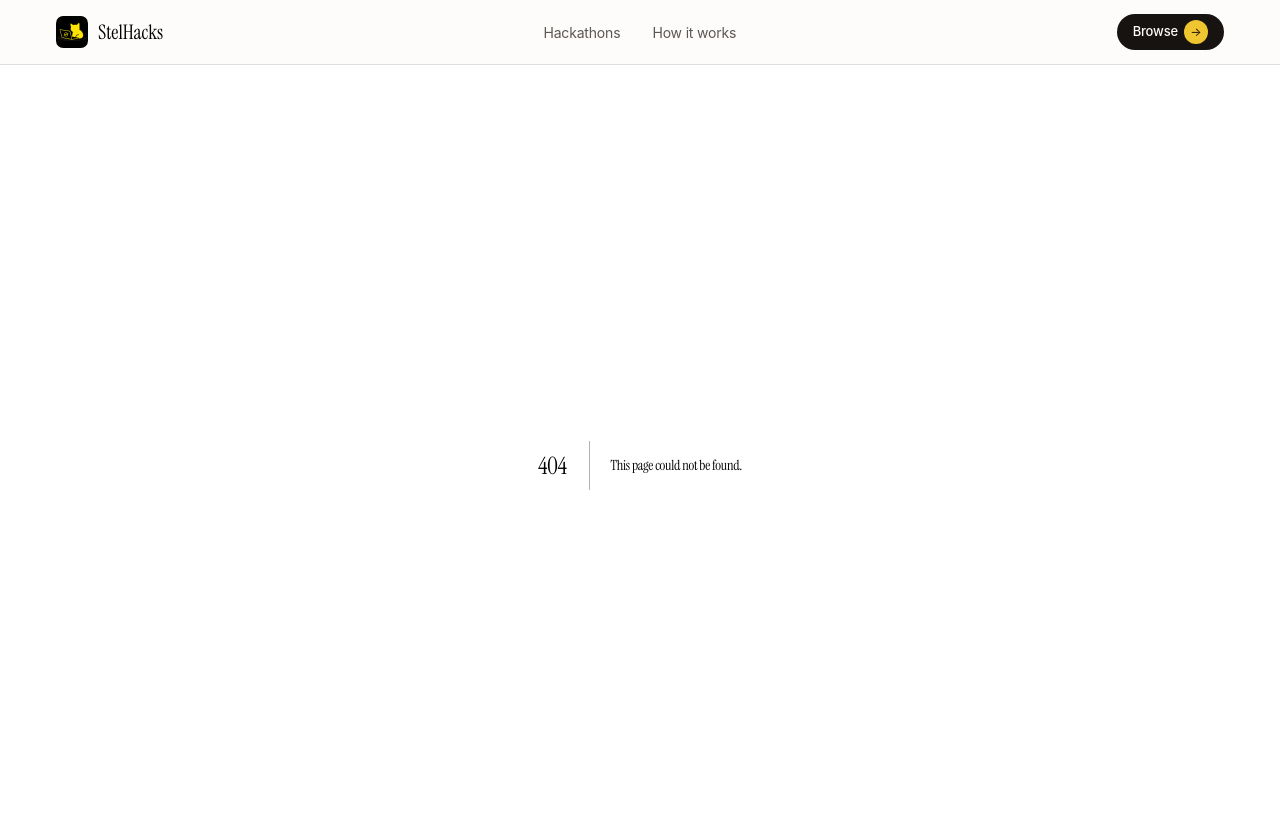
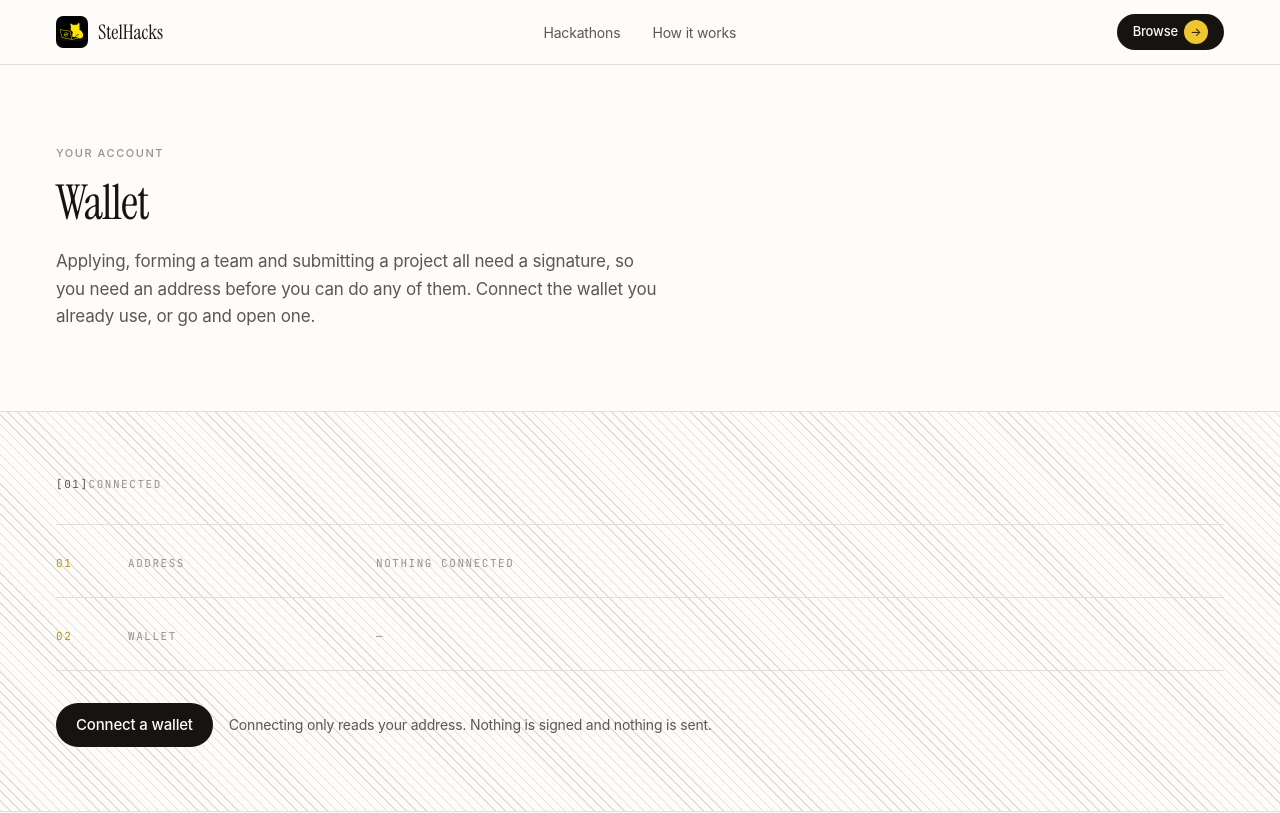
Before and after one commit to emirykl/StelHacks, a Next.js app in the folder frontend/: page /account in a window 1280 px wide. Before the commit this address had no page. Shown: the top 813 px of the page. Built offline with nearby package versions, Linux system fonts and the light colour scheme.

Commit message:
Connect a wallet, and say plainly that connecting proves nothing

```diff
--- /dev/null
+++ b/frontend/app/account/page.tsx
@@ -0,0 +1,98 @@
+"use client";
+
+import { useState } from "react";
+
+import { Button, Eyebrow, Measure } from "../components/primitives";
+import { SpecLabel, SpecRow, SpecRows, SpecValue } from "../components/spec";
+import { connect, type Connection } from "../../lib/wallet";
+
+/**
+ * Where somebody attaches an address to themselves.
+ *
+ * Connecting and proving are two different things and the page keeps them
+ * apart. Connecting tells this page an address, which proves nothing: a page
+ * can be handed any string. Proving is a signature over a challenge the server
+ * issued, and only that is allowed to create the link every profile and
+ * earnings total in the product reads.
+ *
+ * So this page can show you an address today and cannot claim it is yours. The
+ * proof step waits on sign in, because a challenge has to be issued to
+ * somebody.
+ */
+
+export default function Account() {
+  const [wallet, setWallet] = useState<Connection | null>(null);
+  const [refused, setRefused] = useState<string | null>(null);
+  const [asking, setAsking] = useState(false);
+
+  async function pick() {
+    setAsking(true);
+    setRefused(null);
+
+    try {
+      setWallet(await connect());
+    } catch (error) {
+      /* Closing the picker is the ordinary way to change your mind, not a
+         failure worth a red message. Anything else is worth saying. */
+      const said = error instanceof Error ? error.message : String(error);
+      setRefused(said.includes("chosen") || said.includes("closed") ? null : said);
+    } finally {
+      setAsking(false);
+    }
+  }
+
+  return (
+    <main className="flex-1">
+      <section className="border-b border-rule">
+        <Measure wide className="py-16 sm:py-20">
+          <Eyebrow>Your account</Eyebrow>
+
+          <h1 className="mt-4 text-[clamp(2rem,4.5vw,3rem)]">Wallet</h1>
+
+          <p className="mt-5 max-w-[38rem] text-[1.0625rem] leading-relaxed text-ink-soft">
+            Applying, forming a team and submitting a project all need a
+            signature, so you need an address before you can do any of them.
+            Connect the wallet you already use, or go and open one.
+          </p>
+        </Measure>
+      </section>
+
+      <section className="hatch">
+        <Measure wide className="py-16">
+          <SpecLabel index="01">Connected</SpecLabel>
+
+          <div className="mt-8">
+            <SpecRows>
+              <SpecRow index="01" label="Address" mark={wallet !== null}>
+                {wallet === null ? (
+                  <span className="label text-ink-faint">nothing connected</span>
+                ) : (
+                  <SpecValue>{wallet.address}</SpecValue>
+                )}
+              </SpecRow>
+
+              <SpecRow index="02" label="Wallet">
+                {wallet === null ? (
+                  <span className="label text-ink-faint">—</span>
+                ) : (
+                  <SpecValue>{wallet.wallet}</SpecValue>
+                )}
+              </SpecRow>
+            </SpecRows>
+          </div>
+
+          <div className="mt-8 flex flex-wrap items-center gap-4">
+            <Button onClick={() => void pick()} disabled={asking}>
+              {asking ? "Waiting for your wallet" : wallet === null ? "Connect a wallet" : "Use a different one"}
+            </Button>
+
+            <p className="max-w-[34rem] text-[0.875rem] leading-relaxed text-ink-soft">
+              {refused ??
+                "Connecting only reads your address. Nothing is signed and nothing is sent."}
+            </p>
+          </div>
+        </Measure>
+      </section>
+    </main>
+  );
+}
--- /dev/null
+++ b/frontend/lib/wallet.ts
@@ -0,0 +1,88 @@
+/**
+ * Connecting a wallet, and proving it is yours.
+ *
+ * Two separate things happen here and conflating them is the usual mistake.
+ * Connecting tells this page an address. It proves nothing: any page can be
+ * handed any string. Proving is the signature over a challenge the server
+ * issued, and only that is allowed to create a `wallet_links` row.
+ *
+ * So nothing in this file writes anything. It returns an address and a
+ * signature, and the server decides whether they mean what they claim.
+ */
+
+const network = process.env["NEXT_PUBLIC_STELLAR_NETWORK_PASSPHRASE"];
+
+/** What a wallet is, as far as the rest of the app is concerned. */
+export interface Connection {
+  address: string;
+  /** Which wallet answered, for showing back to the person who picked it. */
+  wallet: string;
+}
+
+/**
+ * The kit is loaded on demand, and never during a render.
+ *
+ * It brings its own UI runtime with it, so a visitor reading a hackathon page
+ * should not pay for it. It is also strictly a browser thing: it reaches for
+ * `window` on construction, which is why there is no module level instance.
+ */
+let started = false;
+
+async function kit() {
+  const [{ StellarWalletsKit }, { Networks }, { FreighterModule }, { xBullModule }, { LobstrModule }, { AlbedoModule }] =
+    await Promise.all([
+      import("@creit.tech/stellar-wallets-kit"),
+      import("@creit.tech/stellar-wallets-kit/types"),
+      import("@creit.tech/stellar-wallets-kit/modules/freighter"),
+      import("@creit.tech/stellar-wallets-kit/modules/xbull"),
+      import("@creit.tech/stellar-wallets-kit/modules/lobstr"),
+      import("@creit.tech/stellar-wallets-kit/modules/albedo"),
+    ]);
+
+  if (!started) {
+    /* Named one by one rather than through the kit's "every module" helper.
+       That helper drags in WalletConnect, Ledger, Trezor and Coinbase, which
+       is a lot of browser to ship for wallets nobody here has asked for. Four
+       covers the extension, the mobile and the hardware-free cases; a fifth is
+       one line. */
+    StellarWalletsKit.init({
+      modules: [
+        new FreighterModule(),
+        new xBullModule(),
+        new LobstrModule(),
+        new AlbedoModule(),
+      ],
+      network:
+        network === "Public Global Stellar Network ; September 2015"
+          ? Networks.PUBLIC
+          : Networks.TESTNET,
+    });
+
+    started = true;
+  }
+
+  return StellarWalletsKit;
+}
+
+/** Open the picker and return whatever the person chose. */
+export async function connect(): Promise<Connection> {
+  const instance = await kit();
+  const { address } = await instance.authModal();
+
+  return { address, wallet: instance.selectedModule.productName };
+}
+
+/**
+ * Sign the server's challenge.
+ *
+ * The wallet signs a plain message rather than a transaction, because nothing
+ * is being submitted: this is an assertion about who holds a key, and dressing
+ * it up as a transaction would ask somebody to approve something that looks
+ * like it moves money when it does not.
+ */
+export async function proveAddress(address: string, challenge: string): Promise<string> {
+  const instance = await kit();
+  const { signedMessage } = await instance.signMessage(challenge, { address });
+
+  return signedMessage;
+}
--- a/frontend/package.json
+++ b/frontend/package.json
@@ -10,6 +10,7 @@
     "test": "vitest run"
   },
   "dependencies": {
+    "@creit.tech/stellar-wallets-kit": "^2.5.0",
     "@stellar/stellar-sdk": "^17.0.1",
     "@supabase/supabase-js": "^2.112.4",
     "next": "16.3.3",
```
Also changed, not shown: 3 other files (tests, documents, lock files or other folders).
